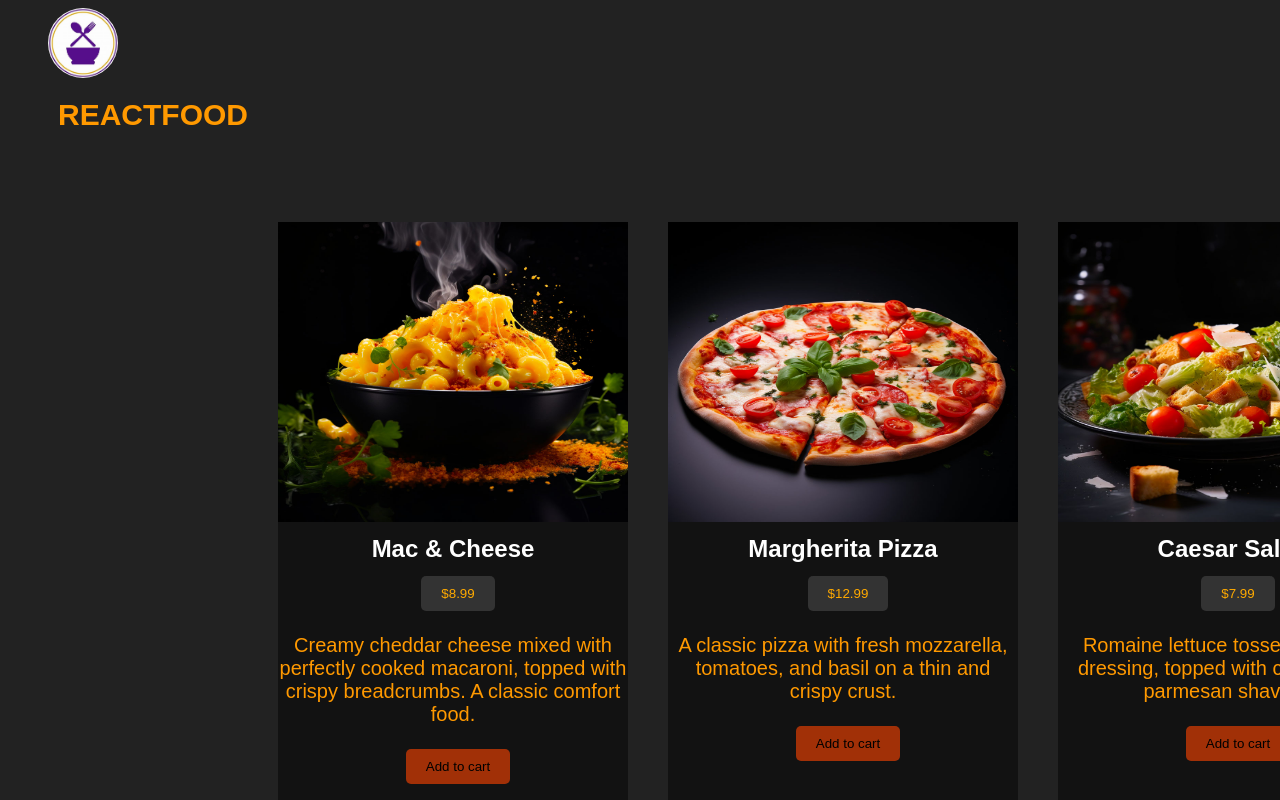
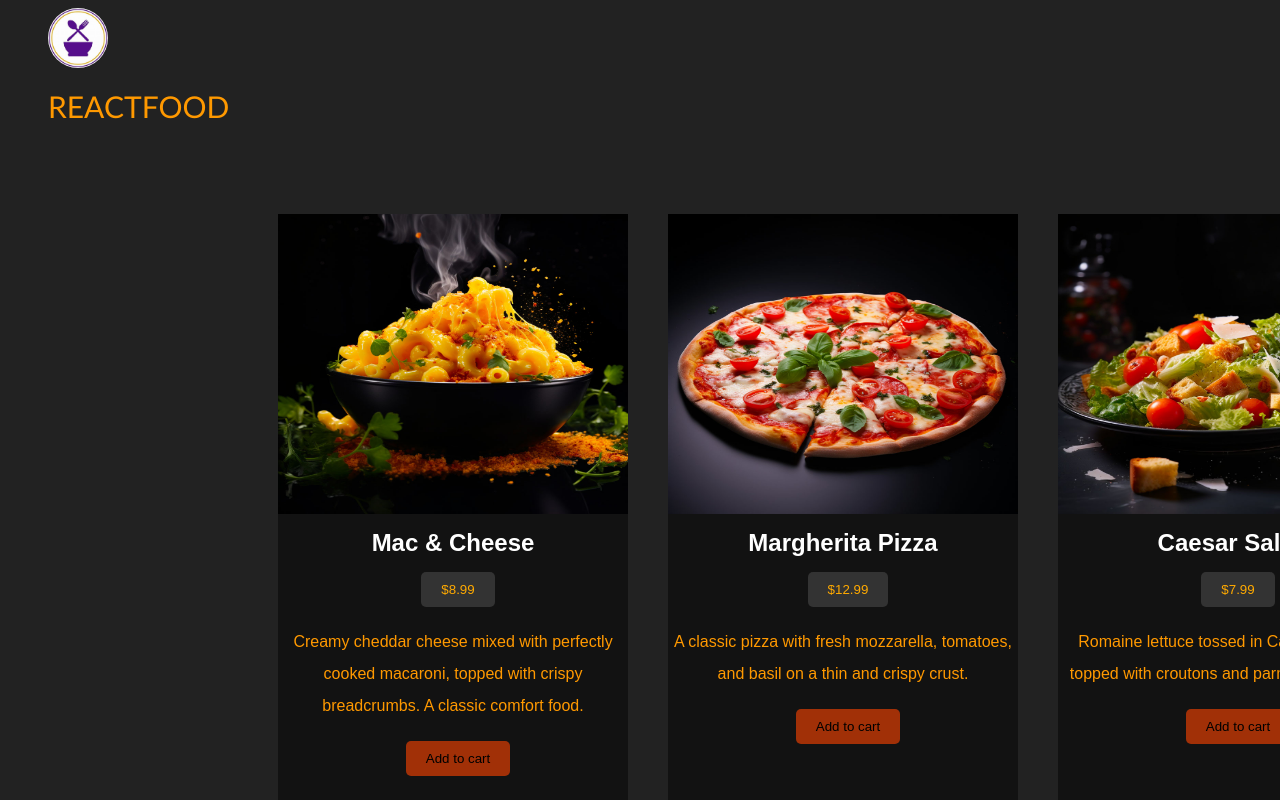
Before and after one commit to RivoltaAlpha/foode_UI, a plain HTML site: page index.html in a window 1280 px wide. Shown: the top 800 px of the page. Drawn offline with Linux system fonts and the light colour scheme.

Commit message:
modification

```diff
--- a/styles.css
+++ b/styles.css
@@ -14,7 +14,10 @@ header{
 }
 header h1{
     font-size: 30px;
-    margin-left: 30px;
+    margin-left: 20px;
+    font-weight: 300;
+    font-style:inherit ;
+    font-family:'Trebuchet MS', 'Lucida Sans Unicode', 'Lucida Grande', 'Lucida Sans', Arial, sans-serif;
 }
 header span{
     display: flex;
@@ -24,7 +27,7 @@ header span{
 }
 .header img {
     border-radius: 50%;
-    height: 70px;
+    height: 60px;
     box-shadow: #333;
     margin-left: 20px;
 }
@@ -56,6 +59,7 @@ button{
     align-items: center;
     background-color: rgba(0, 0, 0, 0.486);
     gap: 3px;
+    line-height: 32px;
 }
 .food-item{
     background-color: #222;
@@ -73,7 +77,7 @@ button{
   }
 
   .food-item p {
-    font-size: 20px;
+    font-size: 18Ferpx;
   }
 
   .food-item button:hover {
```
